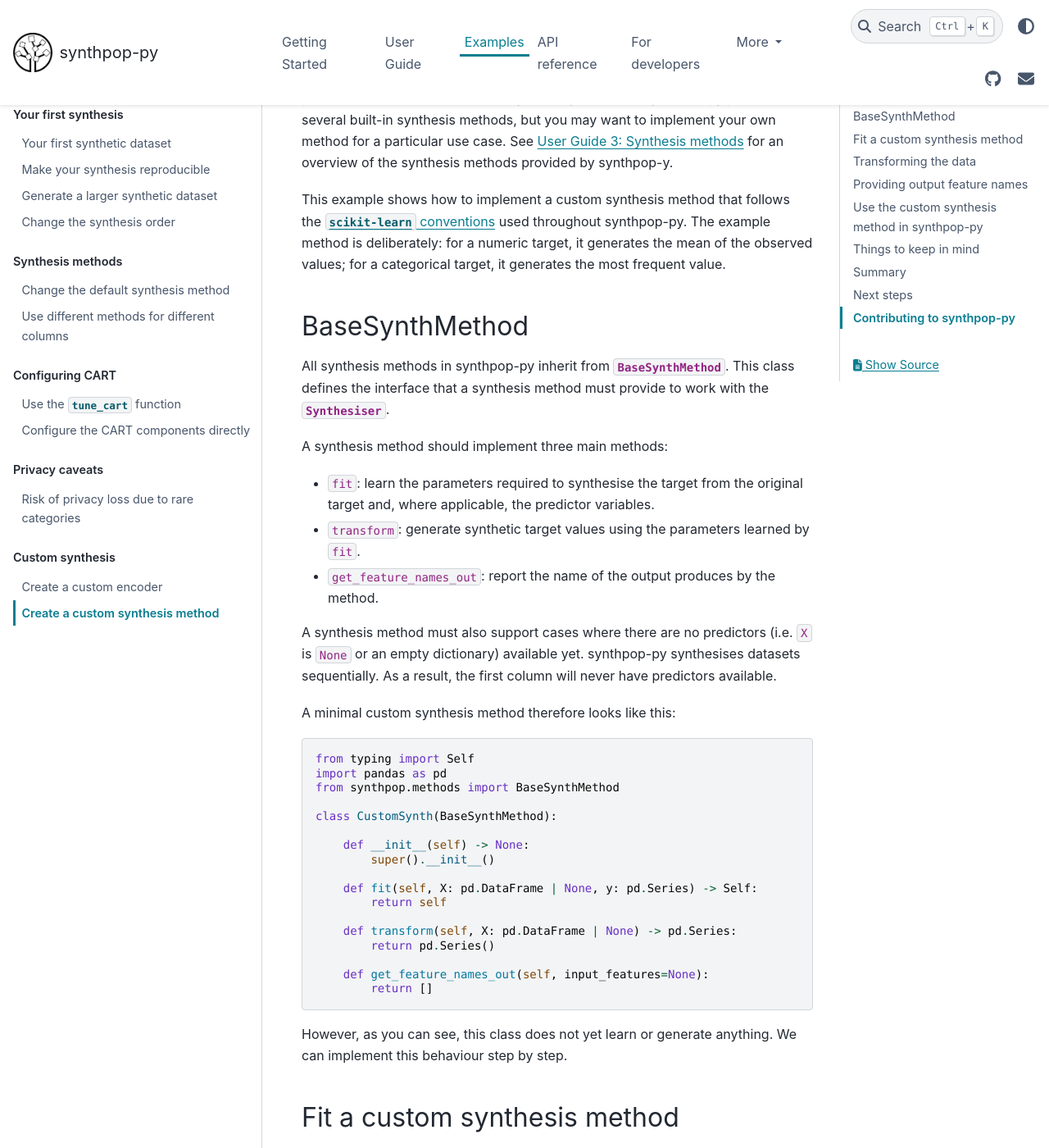
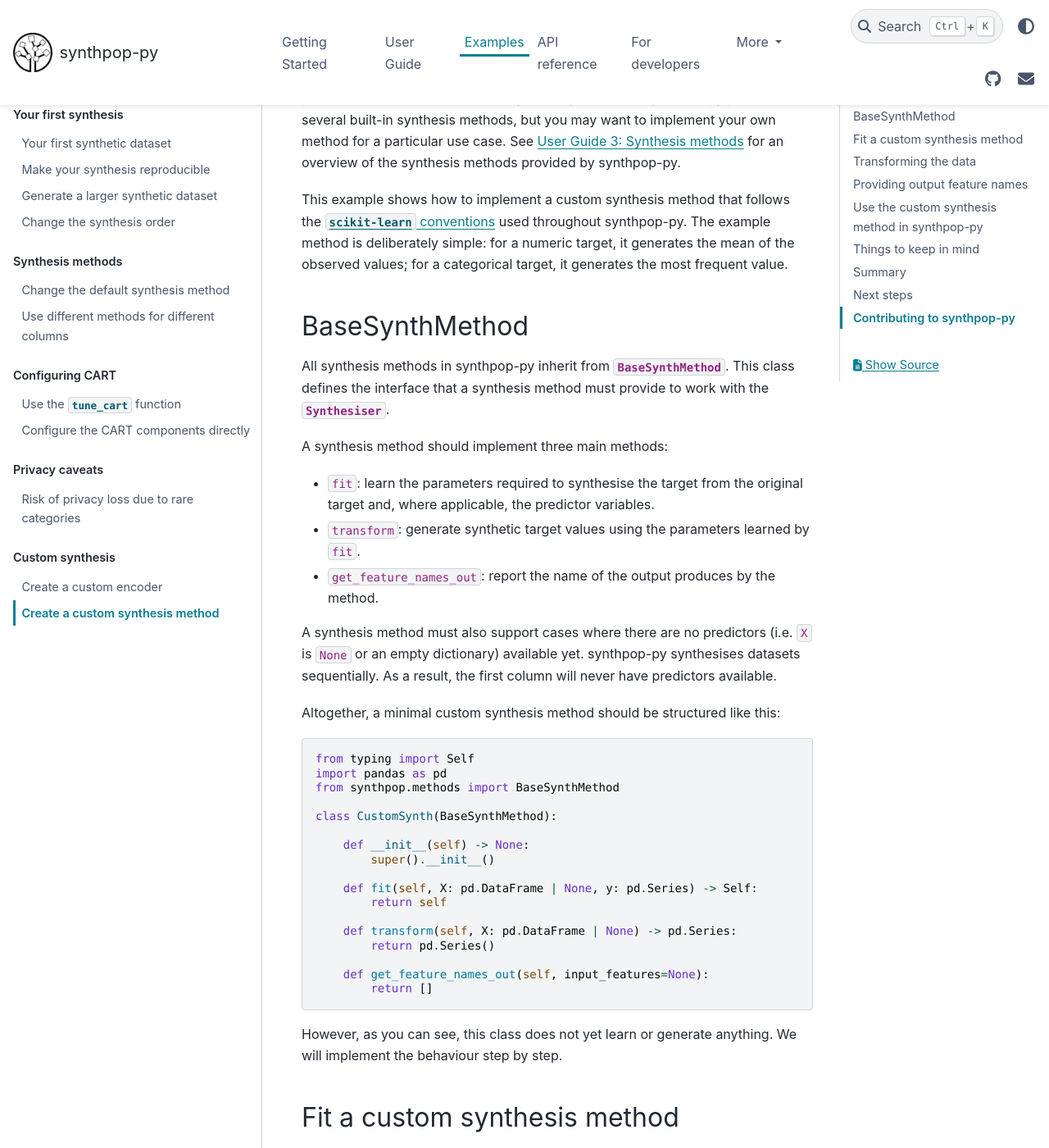
Before and after one commit to duonl/synthpop-py, a Sphinx documentation site: the page built from docs/source/examples/custom_synth.md, in a window 1280 px wide and 1400 px high, scrolled down 266 px. Shown: the whole window at 82% size. Built offline with Sphinx 7.4.7 and the PyData theme 0.15.4, drawn with Linux system fonts in a browser that asks for light colours; some of the changed text lies outside the part shown.

Commit message:
Minor text changes

````diff
--- a/docs/source/examples/custom_synth.md
+++ b/docs/source/examples/custom_synth.md
@@ -1,7 +1,7 @@
 # Create a custom synthesis method
-Synthesis methods are the centre of synthpop-py's synthesis workflow. A synthesis method learns how to generate a target column, optionally using predictor columns that have already been synthesised. synthpop-py provides several built-in synthesis methods, but you may want to implement your own method for a particular use case. See [User Guide 3: Synthesis methods](../user_guides/3_synthesis_methods.md) for an overview of the synthesis methods provided by synthpop-y.
+Synthesis methods are the centre of synthpop-py's synthesis workflow. A synthesis method learns how to generate a target column, optionally using predictor columns that have already been synthesised. synthpop-py provides several built-in synthesis methods, but you may want to implement your own method for a particular use case. See [User Guide 3: Synthesis methods](../user_guides/3_synthesis_methods.md) for an overview of the synthesis methods provided by synthpop-py.
 
-This example shows how to implement a custom synthesis method that follows the [`scikit-learn` conventions](https://scikit-learn.org/stable/developers/develop.html) used throughout synthpop-py. The example method is deliberately: for a numeric target, it generates the mean of the observed values; for a categorical target, it generates the most frequent value.
+This example shows how to implement a custom synthesis method that follows the [`scikit-learn` conventions](https://scikit-learn.org/stable/developers/develop.html) used throughout synthpop-py. The example method is deliberately simple: for a numeric target, it generates the mean of the observed values; for a categorical target, it generates the most frequent value.
 
 ## BaseSynthMethod
 All synthesis methods in synthpop-py inherit from {class}`~synthpop.methods.base_synth.BaseSynthMethod`.
@@ -16,7 +16,7 @@ A synthesis method should implement three main methods:
 
 A synthesis method must also support cases where there are no predictors (i.e. `X` is `None` or an empty dictionary) available yet. synthpop-py synthesises datasets sequentially. As a result, the first column will never have predictors available.
 
-A minimal custom synthesis method therefore looks like this:
+Altogether, a minimal custom synthesis method should be structured like this:
 
 ```python
 from typing import Self
@@ -38,14 +38,14 @@ class CustomSynth(BaseSynthMethod):
         return []
 ```
 
-However, as you can see, this class does not yet learn or generate anything. We can implement this behaviour step by step.
+However, as you can see, this class does not yet learn or generate anything. We will implement the behaviour step by step.
 
 ## Fit a custom synthesis method
 The `fit` method is responsible for learning everything required to generate the synthetic target variable. It receives:
 - `X`: the predictor variables that are available when the target is synthesised. These may be `None` if the target has no predictors.
 - `y`: the original target variable that the method should learn to synthesise.
 
-As a simple example, we can create a method that learns the mean of a numeric target and the mode of a categorical target:
+As four our example, we will create a method that learns the mean of a numeric target and the mode of a categorical target:
 
 ```python
 from typing import Self
@@ -304,7 +304,7 @@ See [Change the default synthesis method](./changing_the_default_method.md) and
 When implementing a custom synthesis method, consider the following:
 1. **Inherit from `BaseSynthMethod`.** This provides the interface expected by synthpop-py.
 
-2. **Implement `fit`, `transform`, and `get_feature_names_out`. `fit` should learn all parameters required for synthesis, `transform` should use those parameters to generate synthetic values, and `get_feature_names_out` should report the generated output name.
+2. **Implement `fit`, `transform`, and `get_feature_names_out`**. `fit` should learn all parameters required for synthesis, `transform` should use those parameters to generate synthetic values, and `get_feature_names_out` should report the generated output name.
 
 3. **Support both predictors and no predictors.** `X` may contain predictor columns that have already been synthesised, but it may also be `None` when the target has no predictors.
 
````
Also changed, not shown: other parts of docs/source/examples/custom_synth.md (+1 -1 lines), docs/source/examples/custom_encoder.md (+2 -2 lines).
